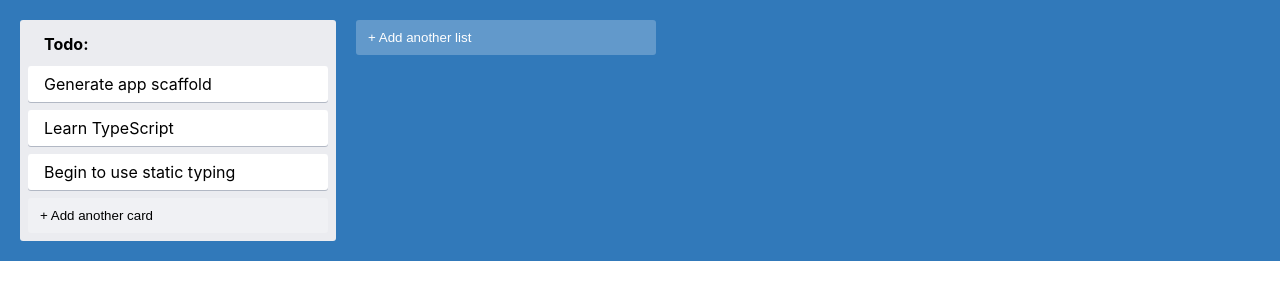
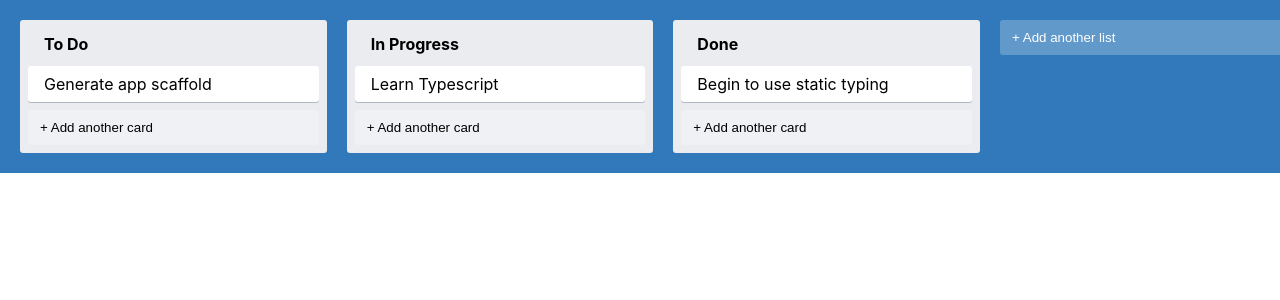
Before and after one commit to chrisbriz/examen, a React (Create React App) app in the folder board/: page / in a window 1280 px wide. Shown: the top 300 px of the page. Built offline with nearby package versions, Linux system fonts and the light colour scheme.

Commit message:
add appState

```diff
--- a/board/src/App.tsx
+++ b/board/src/App.tsx
@@ -1,11 +1,16 @@
 import {AppContainer} from "./styles";
 import { Column } from "./components/column-container/column-container";
 import { AddNewItem } from "./components/add-item/add-item";
+import { useAppState } from "./state/AppStateContext";
 
 export const App = () => {
+const {lists} = useAppState()
+
   return (
     <AppContainer>
-      <Column text="Todo:"/>
+      {lists.map((list) => (
+        <Column text={list.text} key={list.id} id={list.id}/>
+      ))}
       <AddNewItem
         toggleButtonText="+ Add another list"
         onAdd={console.log}
--- a/board/src/components/add-item/add-item.tsx
+++ b/board/src/components/add-item/add-item.tsx
@@ -20,7 +20,7 @@
           setShowForm(false);
         }}
       />
-    )
+    );
   }
 
   return (
--- a/board/src/components/card-container/card-container.tsx
+++ b/board/src/components/card-container/card-container.tsx
@@ -2,8 +2,9 @@
 
 type CardProps = {
     text: string
+    id: string
 }
 
-export const Card = ({text}: CardProps) => {
+export const Card = ({text, id}: CardProps) => {
     return <CardContainer>{text}</CardContainer>
 }
--- a/board/src/components/column-container/column-container.tsx
+++ b/board/src/components/column-container/column-container.tsx
@@ -1,22 +1,28 @@
 import { ColumnContainer, ColumnTitle } from "../../styles";
 import { Card } from "../card-container/card-container";
 import { AddNewItem } from "../add-item/add-item";
+import { useAppState } from "../../state/AppStateContext"
 
 type ColumnProps = {
   text: string;
+  id: string
 };
 
-export const Column = ({ text }: ColumnProps) => {
+export const Column = ({ text, id }: ColumnProps) => {
+  const {getTasksByListId} = useAppState()
+
+  const tasks = getTasksByListId(id)
+
   return (
     <ColumnContainer>
       <ColumnTitle>{text}</ColumnTitle>
-      <Card text="Generate app scaffold" />
-      <Card text="Learn TypeScript" />
-      <Card text="Begin to use static typing" />
+        {tasks.map((task) => (
+          <Card text={task.text} key={task.id} id={task.id}/>
+        ))}
       <AddNewItem
-      toggleButtonText="+ Add another card"
-      onAdd={console.log}
-      dark
+        toggleButtonText="+ Add another card"
+        onAdd={console.log}
+        dark
       />
     </ColumnContainer>
   );
--- a/board/src/components/new-item-form/new-item-form.tsx
+++ b/board/src/components/new-item-form/new-item-form.tsx
@@ -18,7 +18,7 @@
     if (event.key === "Enter") {
       onAdd(text);
     }
-  }
+  };
 
   return (
     <NewItemFormContainer>
--- a/board/src/index.tsx
+++ b/board/src/index.tsx
@@ -2,10 +2,13 @@
 import ReactDOM from "react-dom";
 import "./index.css";
 import { App } from "./App";
+import { AppStateProvider } from "./state/AppStateContext";
 
 ReactDOM.render(
   <React.StrictMode>
-    <App />
+    <AppStateProvider>
+      <App />
+    </AppStateProvider>
   </React.StrictMode>,
   document.getElementById("root")
 );
--- a/board/src/state/AppStateContext.tsx
+++ b/board/src/state/AppStateContext.tsx
@@ -0,0 +1,63 @@
+import { createContext, useContext, FC } from "react";
+
+type Task = {
+  id: string;
+  text: string;
+};
+
+type List = {
+  id: string;
+  text: string;
+  tasks: Task[];
+};
+
+export type AppState = {
+  lists: List[];
+};
+
+const appData: AppState = {
+  lists: [
+    {
+      id: "0",
+      text: "To Do",
+      tasks: [{ id: "c0", text: "Generate app scaffold" }],
+    },
+    {
+      id: "1",
+      text: "In Progress",
+      tasks: [{ id: "c2", text: "Learn Typescript" }],
+    },
+    {
+      id: "2",
+      text: "Done",
+      tasks: [{ id: "c3", text: "Begin to use static typing" }],
+    },
+  ],
+};
+
+type AppStateContextProps = {
+  lists: List[];
+  getTasksByListId(id: string): Task[];
+};
+
+const AppStateContext = createContext<AppStateContextProps>(
+  {} as AppStateContextProps
+);
+
+export const AppStateProvider: FC = ({ children }) => {
+  const { lists } = appData;
+
+  const getTasksByListId = (id: string) => {
+    return lists.find((list) => list.id === id)?.tasks || [];
+  };
+
+  return (
+    <AppStateContext.Provider value={{ lists, getTasksByListId }}>
+      {children}
+    </AppStateContext.Provider>
+  );
+};
+
+export const useAppState = () => {
+    return useContext(AppStateContext)
+}
```
